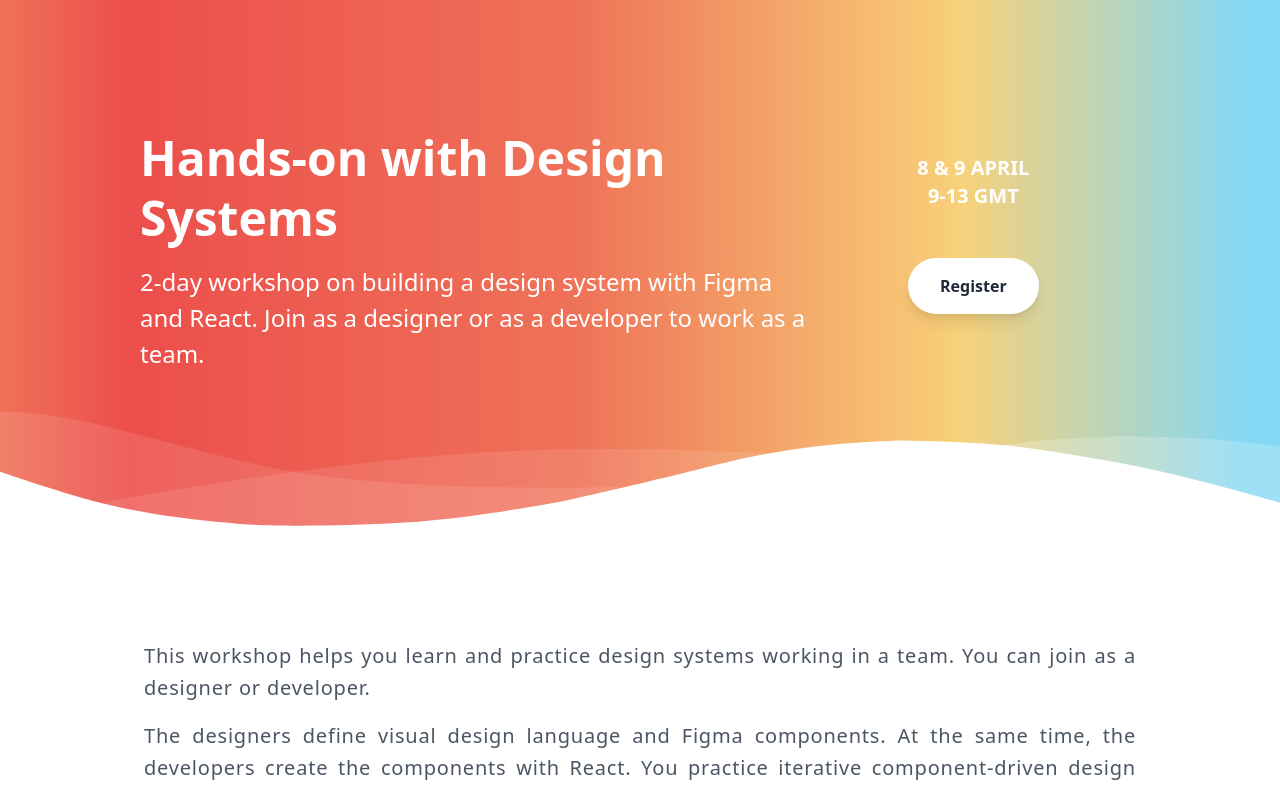
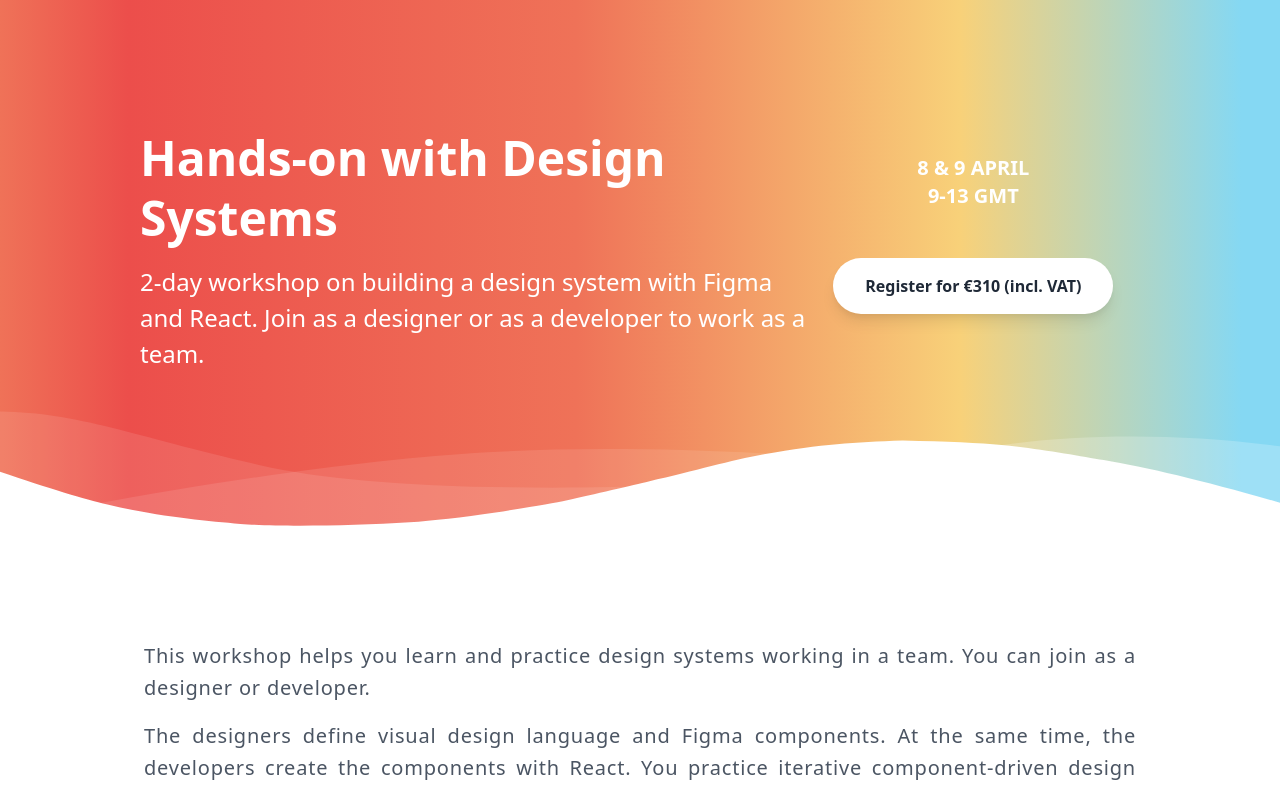
Before and after one commit to varya/hands-on-workshop, a Next.js app: page / in a window 1280 px wide. Shown: the top 790 px of the page. Built offline with nearby package versions, Linux system fonts and the light colour scheme.

Commit message:
Show price in button

```diff
--- a/pages/_app.js
+++ b/pages/_app.js
@@ -6,11 +6,13 @@
   return (
     <Layout>
       <Head>
+
         <title>Hands-on with design systems workshop</title>
         <meta
           name="Description"
           content="This workshop helps you learn and practice design systems working in a team. You can join as a designer or developer."
         />
+
         {/* OG tags */}
         <meta property="og:title" content="Hands-on with Design Systems: 2-day workshop with Figma & React" />
         <meta property="og:url" content="https://hands-on-workshop.varya.me/" />
@@ -20,8 +22,9 @@
         <meta property="og:locale" content="en_GB" />
 
         <meta name="description" content="Hands-on with Design Systems: 2-day workshop with Figma & React. This workshop helps you learn and practice design systems working in a team. You can join as a designer or developer." />
-        <meta name="keywords" content="design systems, workshop, team work, ReactJS, Figma, styled-components, Storybook, design, frontend, development"/>
+        <meta name="keywords" content="design systems, workshop, team work, ReactJS, Figma, styled-components, Storybook, design, frontend, development" />
         <meta name="robots" content="index, follow" />
+
       </Head>
 
       <Component {...pageProps} />
--- a/pages/index.js
+++ b/pages/index.js
@@ -61,7 +61,7 @@
                 "https://www.eventbrite.fi/e/hands-on-with-design-systems-tickets-143823667461")
             }
           >
-            Register
+            Register for €310 (incl. VAT)
           </Button>
         </div>
       </Hero>
@@ -423,10 +423,10 @@
           <div className="h-1 mx-auto bg-white w-1/6 opacity-25 my-0 py-0 rounded-t"></div>
         </div>
         <p className="my-4 text-3xl leading-tight">
-          10 early-bird tickets (before the 22nd of March) for €250 + VAT 24%
+          10 early-bird tickets (before the 22nd of March) for €310 (incl. VAT 24%)
         </p>
         <p className="my-4 text-3xl leading-tight">
-          10 regular price tickets for €350 + VAT 24%
+          10 regular price tickets for €434 (incl. VAT 24%)
         </p>
         <Button
           name="bottom-register"
```
